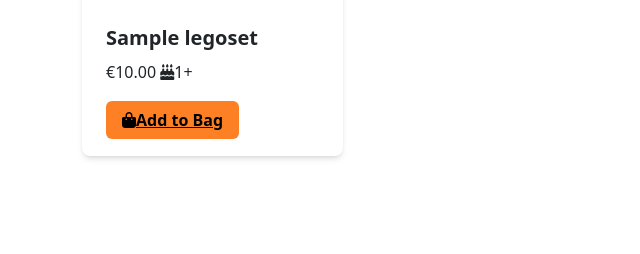
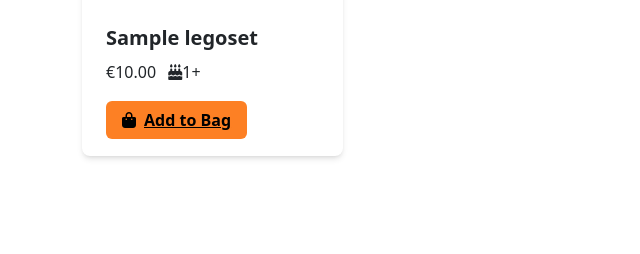
Before and after one commit to emmaC11/brick-by-brick, a Django app: page /cart/ in a window 1280 px wide. Shown: the part 256-510 px from the top of the page, without its empty margins (0-640 px from the left). Run offline with Django 3.2, Linux system fonts and the light colour scheme; tables that the repository leaves empty hold one stand-in row (values such as "Sample post"); some libraries are stand-ins or nearby versions.

Commit message:
add margin between icons

```diff
--- a/templates/cart/product_list.html
+++ b/templates/cart/product_list.html
@@ -10,9 +10,9 @@
             <h3 class="text-xl font-semibold mb-2">{{ legoset.name }}</h3>
             <p class="mt-2 mb-4">
                 <span class="price">€{{ legoset.price }}</span>
-                <span class="age"><i class="fa-solid fa-cake-candles"></i>{{ legoset.ages }}+</span>
+                <span class="age ml-2"><i class="fa-solid fa-cake-candles"></i>{{ legoset.ages }}+</span>
             </p>
-            <a href="" class="bg-orange text-black font-semibold rounded-md py-2 px-3" > <i class="fa-solid fa-bag-shopping"></i>Add to Bag</a>
+            <a href="" class="bg-orange text-black font-semibold rounded-md py-2 px-3" > <i class="fa-solid fa-bag-shopping mr-2"></i>Add to Bag</a>
         </div>
         {% endfor %}
     </div>
--- a/theme/static/css/dist/styles.css
+++ b/theme/static/css/dist/styles.css
@@ -867,6 +867,10 @@ select {
   margin-bottom: 1.25rem;
 }
 
+.mr-2 {
+  margin-right: 0.5rem;
+}
+
 .block {
   display: block;
 }
```
